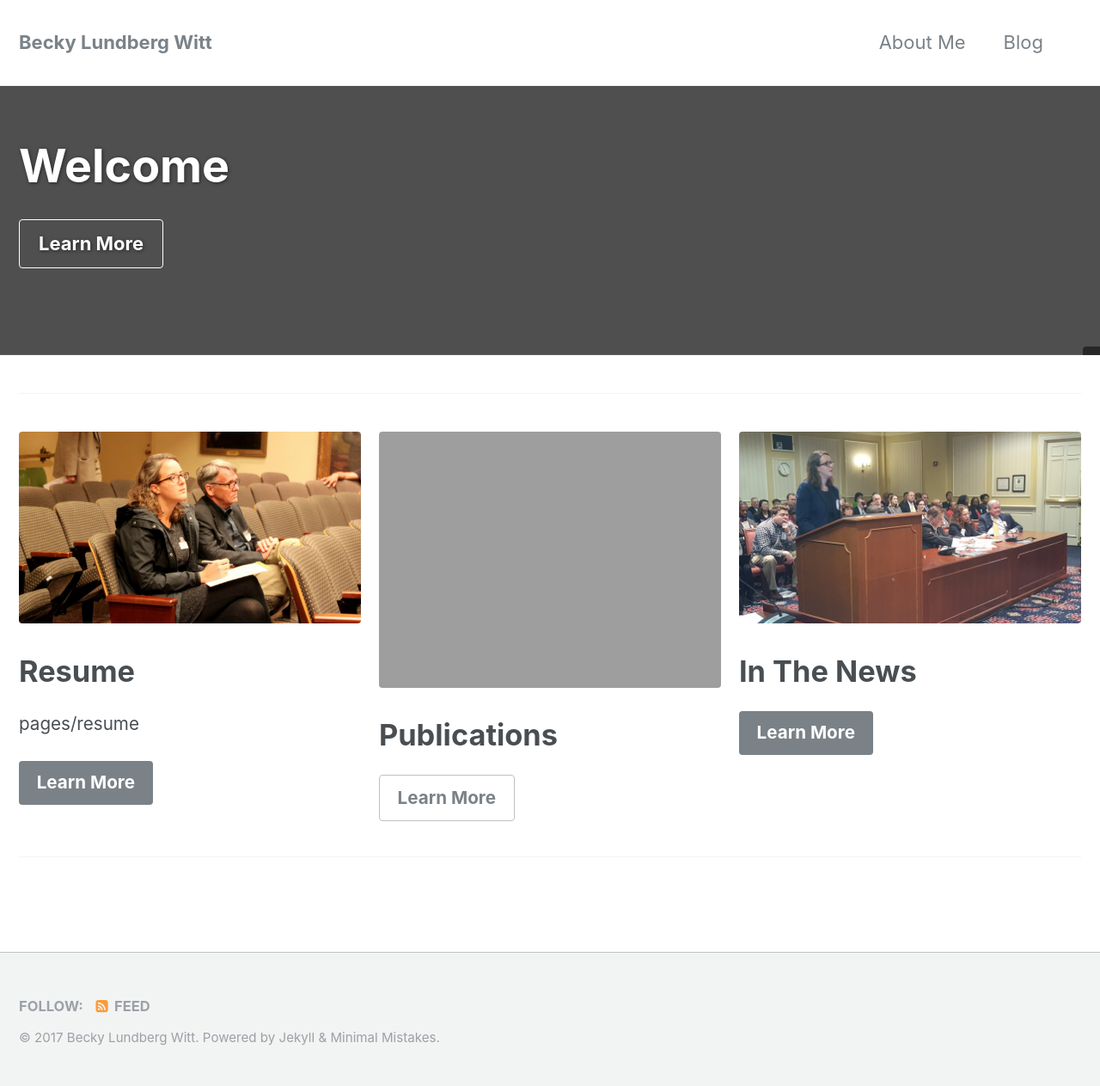
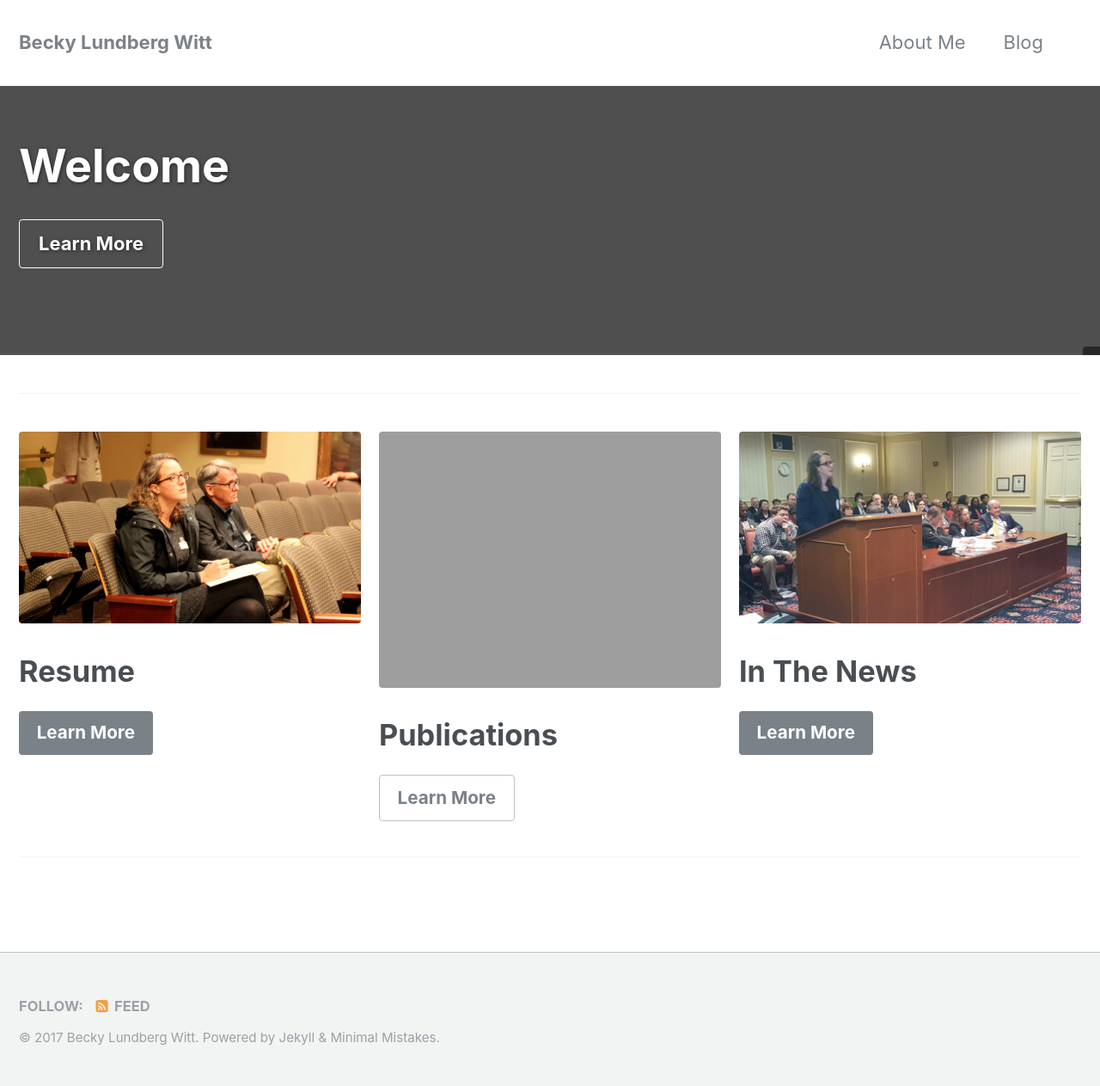
Before and after one commit to beckywitt/beckywitt.github.io, a Jekyll site: the page built from pages/landing.md, in a window 1280 px wide. Shown: the whole page at 86% size. Built offline with Jekyll 4.4.1, drawn with Linux system fonts in a browser that asks for light colours; the list of posts is cut into pages by our own code.

Commit message:
updating pages

```diff
--- a/pages/landing.md
+++ b/pages/landing.md
@@ -17,8 +17,8 @@ feature_row:
   - image_path: assets/images/becky-witt-at-liquor-board-hearing-1280x720.jpg
     alt: "Becky Witt at the Liquor Board"
     title: "Resume"
-    excerpt: "pages/resume"
-    url: ""
+    excerpt: ""
+    url: "pages/resume"
   - image_path: assets/images/open-book-library-education-read-159621.jpeg
     alt: "Publications"
     title: "Publications"
```
Also changed, not shown: pages/about-me.md (+2 -2 lines), 1 other file.
